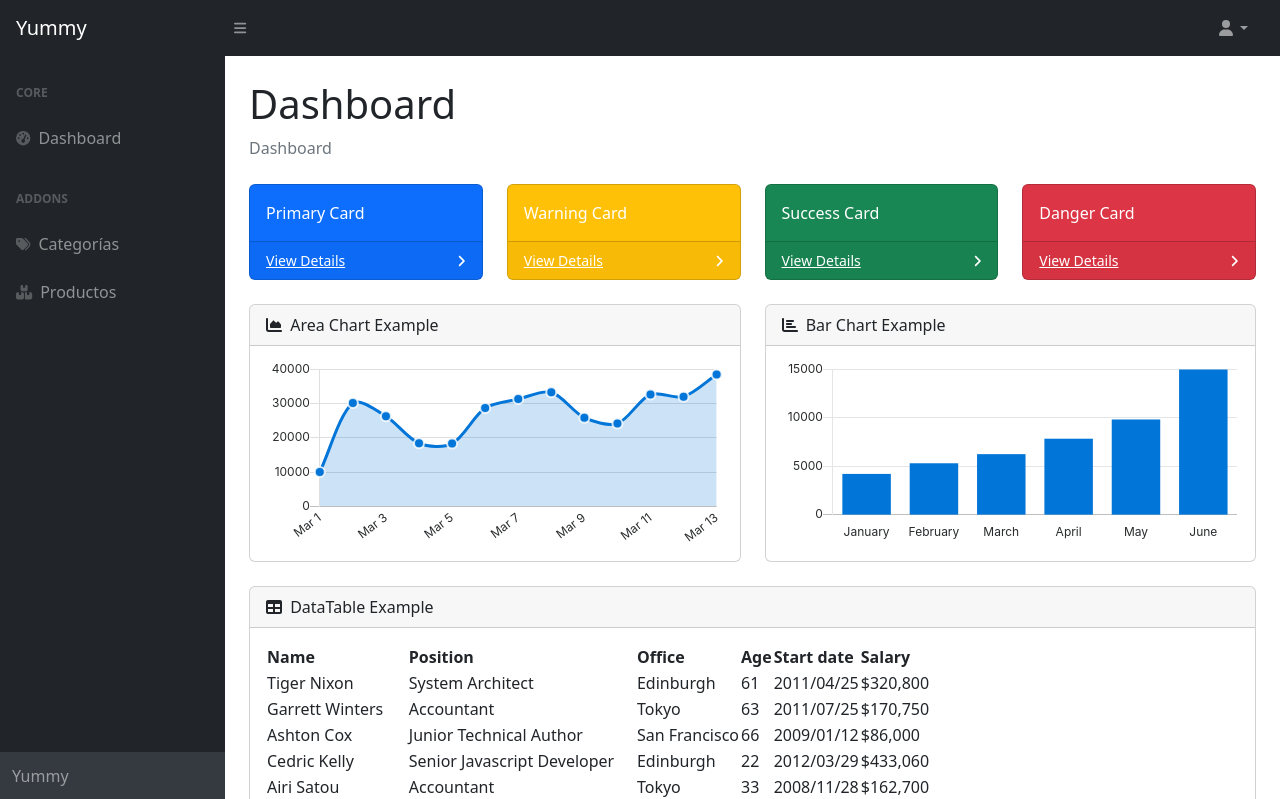
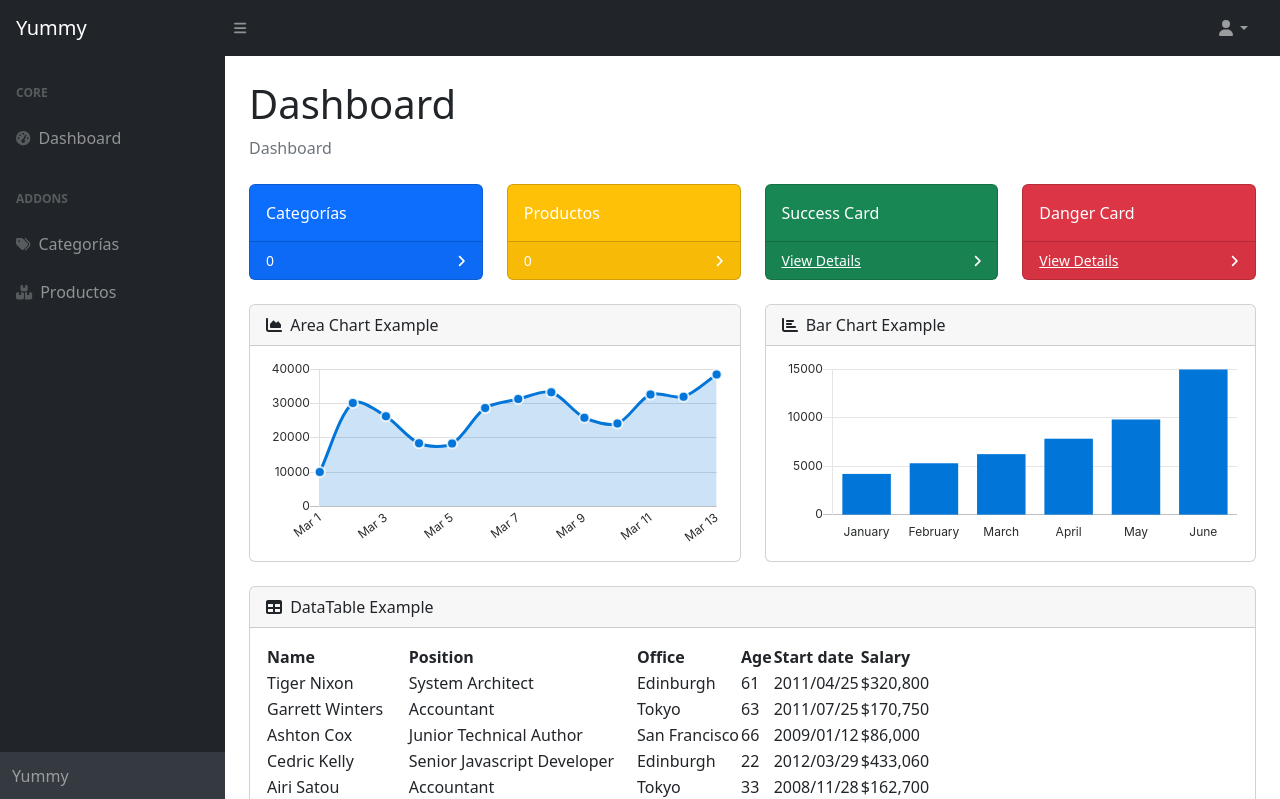
Before and after one commit to JO844SE/SaborWeb, a Django app: page /dashboard/ in a window 1280 px wide. Shown: the top 799 px of the page. Run offline with Django 5.2, Linux system fonts and the light colour scheme; data that the repository does not hold is empty; some libraries are stand-ins or nearby versions.

Commit message:
delete
se adiciono la funcionalidad de eliminar producto y categoría

```diff
--- a/Apps/home/templates/App/categorias.html
+++ b/Apps/home/templates/App/categorias.html
@@ -19,7 +19,7 @@
             <td>{{ categoria.name }}</td>
             <td>
                 <a href="" class="btn btn-warning btn-sm"><i class="fas fa-edit"></i></a>
-                <a href="" class="btn btn-danger btn-sm"><i class="fas fa-trash"></i></a>
+                <a href="{% url 'categoriaDelete' categoria.id %}" class="btn btn-danger btn-sm"><i class="fas fa-trash"></i></a>
             </td>
         </tr>
         {% endfor %}
--- a/Apps/home/templates/App/dashboard.html
+++ b/Apps/home/templates/App/dashboard.html
@@ -8,18 +8,20 @@
                         <div class="row">
                             <div class="col-xl-3 col-md-6">
                                 <div class="card bg-primary text-white mb-4">
-                                    <div class="card-body">Primary Card</div>
+                                    <div class="card-body">Categorías</div>
                                     <div class="card-footer d-flex align-items-center justify-content-between">
-                                        <a class="small text-white stretched-link" href="#">View Details</a>
+
+                                        <a class="small text-white stretched-link text-decoration-none" href="{% url 'categoriaList' %}">{{ categoria }}</a>
                                         <div class="small text-white"><i class="fas fa-angle-right"></i></div>
+
                                     </div>
                                 </div>
                             </div>
                             <div class="col-xl-3 col-md-6">
                                 <div class="card bg-warning text-white mb-4">
-                                    <div class="card-body">Warning Card</div>
+                                    <div class="card-body">Productos</div>
                                     <div class="card-footer d-flex align-items-center justify-content-between">
-                                        <a class="small text-white stretched-link" href="#">View Details</a>
+                                        <a class="small text-white stretched-link text-decoration-none" href="{% url 'productos' %}">{{ producto }}</a>
                                         <div class="small text-white"><i class="fas fa-angle-right"></i></div>
                                     </div>
                                 </div>
--- a/Apps/home/templates/App/productos.html
+++ b/Apps/home/templates/App/productos.html
@@ -25,7 +25,7 @@
             <td>{{ producto.category.name }}</td>
             <td>
                 <a href="" class="btn btn-warning btn-sm"><i class="fas fa-edit"></i></a>
-                <a href="" class="btn btn-danger btn-sm"><i class="fas fa-trash"></i></a>
+                <a href="{% url 'productDelete' producto.id %}" class="btn btn-danger btn-sm"><i class="fas fa-trash"></i></a>
             </td>
 
         </tr>
--- a/Apps/home/templates/index.html
+++ b/Apps/home/templates/index.html
@@ -41,7 +41,7 @@
 
 
 
-<nav class="navbar navbar-expand-lg bg-body-tertiary">
+<nav class="navbar navbar-expand-lg bg-success">
   <div class="container-fluid">
     <a class="navbar-brand" href="#"></a>
     <button class="navbar-toggler" type="button" data-bs-toggle="collapse" data-bs-target="#navbarNav" aria-controls="navbarNav" aria-expanded="false" aria-label="Toggle navigation">
--- a/Apps/home/urls.py
+++ b/Apps/home/urls.py
@@ -12,5 +12,7 @@ urlpatterns = [
 
 
    path('productos/', productosList, name='productos'),
+   path('productDelete/<int:id>/', productDelete, name='productDelete'),
    path('categoriaList/', categoriaList, name='categoriaList'),
+   path('categoriaDelete/<int:id>/', categoriaDelete, name='categoriaDelete'),
 ]
--- a/Apps/home/views.py
+++ b/Apps/home/views.py
@@ -3,8 +3,8 @@ from .models import *
 
 # Create your views here.
 def home(request):
-    categoria = Category.objects.all().all()
-    producto = Product.objects.all().all()
+    categoria = Category.objects.all()
+    producto = Product.objects.all()
     return render(request, 'index.html', {'producto': producto, 'categoria': categoria})
 
 def contact(request):
@@ -17,18 +17,29 @@ def app(request):
     return render(request, 'App/base.html')
 
 def dashboard(request):
-    return render(request, 'App/dashboard.html')
+    categoria = Category.objects.count()
+    producto = Product.objects.count()
+    return render(request, 'App/dashboard.html', {'categoria': categoria, 'producto': producto})
 
 
 def productosList(request):
     productos = Product.objects.all()
     return render(request, 'App/productos.html', {'productos': productos})
 
+def productDelete(request, id):
+    producto = Product.objects.get(id=id)
+    producto.delete()
+    return redirect('productos')
+
 
 def categoriaList(request):
     categorias = Category.objects.all()
     return render(request, 'App/categorias.html', {'categorias': categorias})
 
+def categoriaDelete(request, id):
+    categoria = Category.objects.get(id=id)
+    categoria.delete()
+    return redirect('categoriaList')
 
 
 def loginview(request):
```
